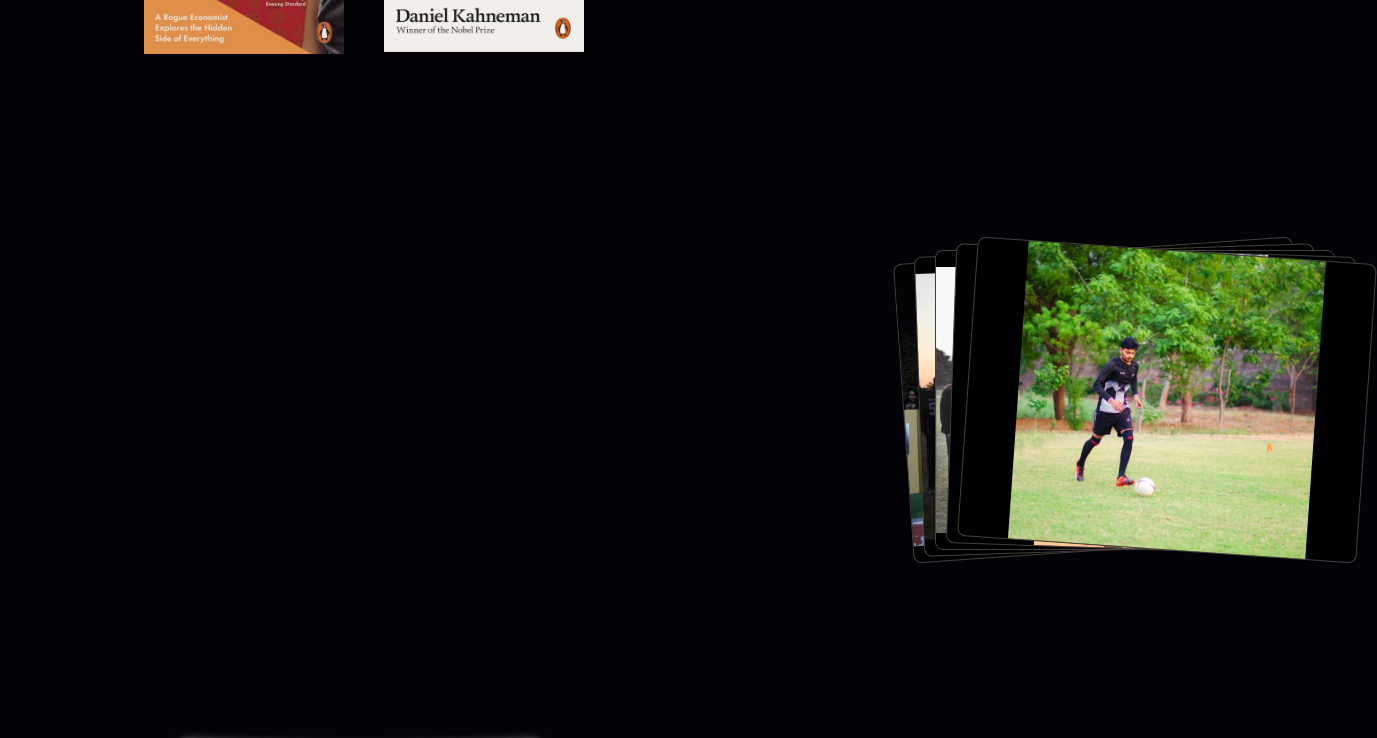
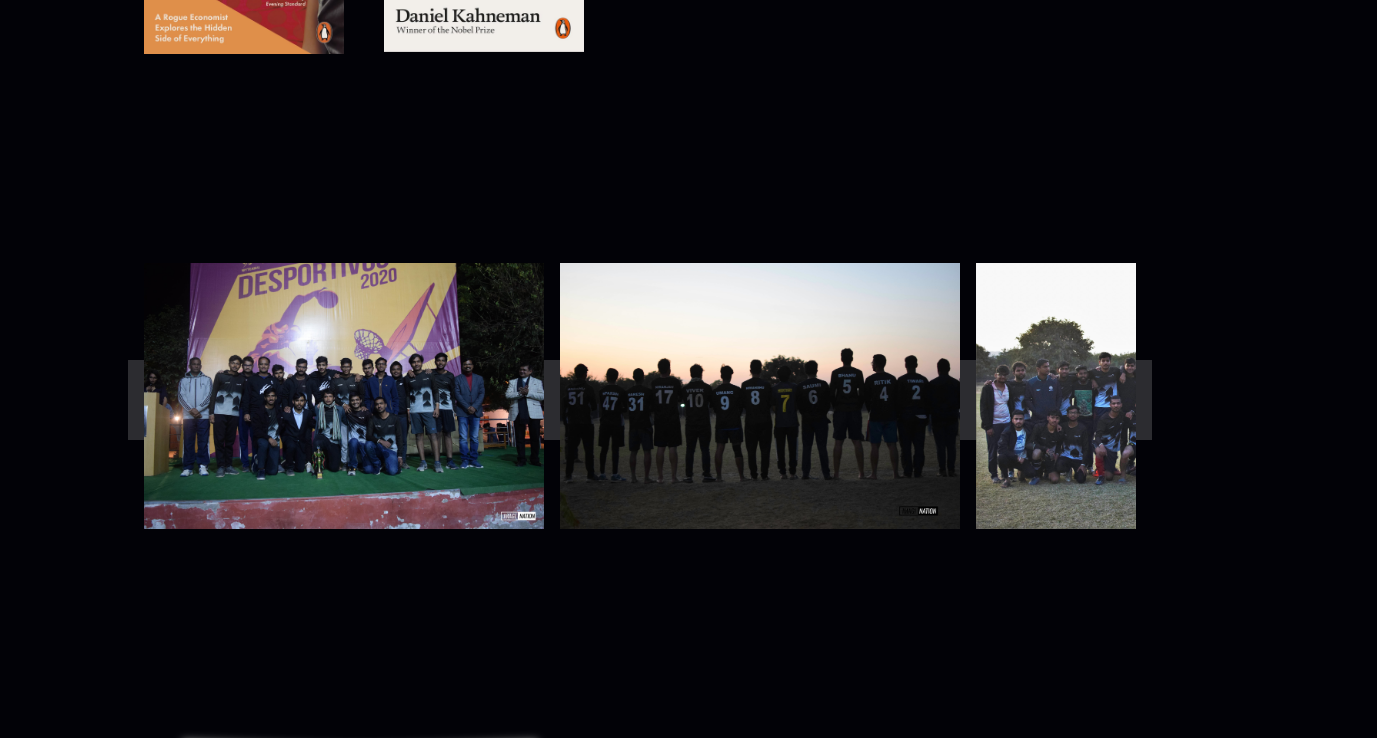
Before and after one commit to HarshSikriwal/harshsikriwal, a Next.js app: page /thingsido in a window 1280 px wide. Shown: the part 452-1190 px from the top of the page, 1377 px wide, since content can reach past the window. Built offline with nearby package versions, Linux system fonts and the light colour scheme; grey boxes are pictures that could not be loaded.

Commit message:
checkpoint 2

```diff
--- a/app/thingsido/components/Football.tsx
+++ b/app/thingsido/components/Football.tsx
@@ -1,75 +1,32 @@
 "use client";
+import React from "react";
+import BooksImage from "./BooksImage";
+import { motion } from "framer-motion";
+import FootballImages from "./FootballImages";
 
-import { useMemo, useState } from "react";
-import Card from "./Card";
-import Image from "next/image";
-
-let images = [
-  "/football-images/Football_1.jpg",
-  "/football-images/Football_2.jpg",
-  "/football-images/Football_3.jpg",
-  "/football-images/Football_4.jpg",
-  "/football-images/Football.jpg",
-];
-
-const Football = () => {
-  const [active, setActive] = useState(false);
-  const [selected, setSelected] = useState<string | null>(null);
-  const updateState = (name: string) =>
-    setSelected((p) => {
-      if (selected)
-        images = [selected, ...images.filter((name) => selected !== name)];
-      return name;
-    });
-  // console.log(images);
+const Books = () => {
   return (
-    <div
-      className="relative px-5 flex justify-between items-center group w-fit"
-      onMouseOver={() => setActive(true)}
-      onMouseLeave={() => setActive(false)}
-    >
-      {images
-        .map((image, i, a) => ({
-          degree: 2 * (i - Math.floor(a.length / 2)),
-          name: image,
-        }))
-        .map(({ name, degree }, index) => {
-          return (
-            <Card
-              key={index}
-              name={name}
-              updateState={updateState}
-              className={`left-[807px]
-              ${
-                selected === name
-                  ? "-translate-x-[165%] h-full border-none w-[500px]"
-                  : "h-[300px]"
-              }
-              `}
-              style={
-                selected !== name
-                  ? {
-                      rotate: active ? `${2 * degree}deg` : `${degree}deg`,
-                      translate: active
-                        ? `${1 * degree}rem`
-                        : `${degree * 0.5}rem`,
-                    }
-                  : {}
-              }
-            >
-              <div>
-                <Image
-                  src={images[index]}
-                  fill
-                  alt="Football Images"
-                  objectFit="contain"
-                />
-              </div>
-            </Card>
-          );
-        })}
+    <div className="w-full h-2/3 flex relative">
+      <motion.div
+        className="bg-primary-color h-1/5 self-center w-full"
+        initial={{ opacity: 1 }}
+        animate={{ opacity: 0.2 }}
+        transition={{ duration: 1 }}
+      >
+        <p className="text-black justify-center text-4xl font-bold h-full w-full flex items-center">
+          Football!
+        </p>
+      </motion.div>
+      <motion.div
+        className="absolute h-full w-full flex px-4 items-center"
+        initial={{ opacity: 0 }}
+        animate={{ opacity: 1 }}
+        transition={{ duration: 1 }}
+      >
+        <FootballImages className="" />
+      </motion.div>
     </div>
   );
 };
 
-export default Football;
+export default Books;
--- /dev/null
+++ b/app/thingsido/components/FootballImages.tsx
@@ -0,0 +1,51 @@
+"use client";
+import { motion } from "framer-motion";
+import Image from "next/image";
+import React from "react";
+
+let images = [
+  "/football-images/Football_1.jpg",
+  "/football-images/Football_2.jpg",
+  "/football-images/Football_3.jpg",
+  "/football-images/football_4.jpg",
+  "/football-images/Football.jpg",
+];
+const BooksImage = ({ className }: { className: string }) => {
+  const fadeVariants = {
+    initial: { opacity: 0 },
+    animate: (index: number) => ({
+      opacity: 1,
+
+      transition: {
+        delay: 0.2 * index,
+      },
+    }),
+  };
+
+  return (
+    <div className="flex space-x-4 w-full h-auto overflow-x-scroll custom-scrollbar items-center pb-2">
+      {images.map((image, index) => (
+        <motion.div
+          key={image}
+          className="flex-none"
+          transition={{ duration: 0.5 }}
+          variants={fadeVariants}
+          initial="initial"
+          whileInView="animate"
+          custom={index}
+          viewport={{ once: true }}
+        >
+          <Image
+            src={image}
+            alt="book image"
+            width={400}
+            height={200}
+            objectFit="contain"
+          />
+        </motion.div>
+      ))}
+    </div>
+  );
+};
+
+export default BooksImage;
```
Also changed, not shown: public/football-images/Football_4.jpg.
